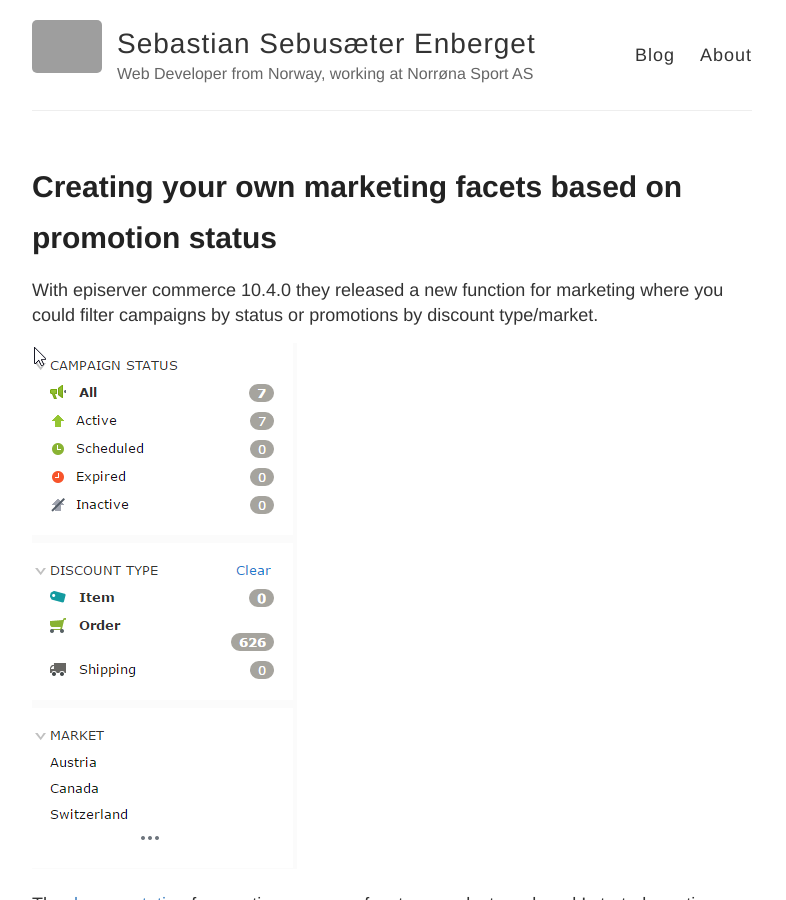
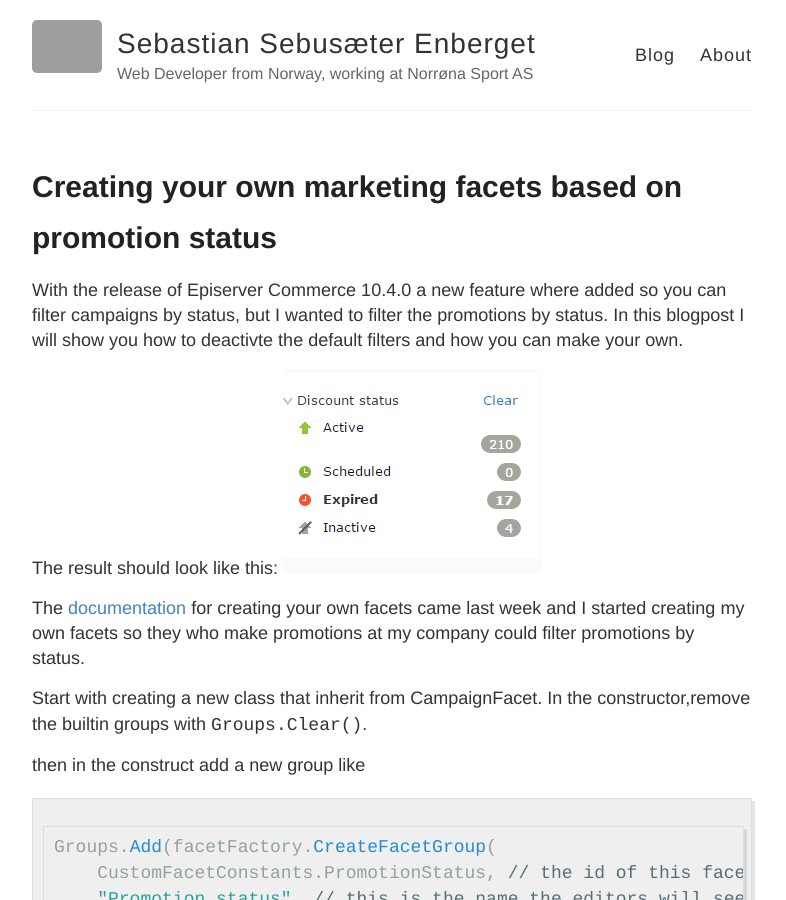
Before and after one commit to Sebbe/sebbe.github.com, a Jekyll site: the page built from _posts/2017-03-20-creating-your-own-facets.md, in a window 1280 px wide and 900 px high. Shown: the whole window, without its empty margins (248-1034 px from the left). Built offline with Jekyll 4.4.1, drawn with Linux system fonts in a browser that asks for light colours; comment, search, counter and statistics services are not loaded; some of the changed text lies outside the part shown; grey boxes are pictures that could not be loaded.

Commit message:
Update 2017-03-20-creating-your-own-facets.md

````diff
--- a/_posts/2017-03-20-creating-your-own-facets.md
+++ b/_posts/2017-03-20-creating-your-own-facets.md
@@ -1,11 +1,13 @@
 ---
 layout: post
 title: Creating your own marketing facets based on promotion status
+category: episerver
+tags: [episerver, promotions]
 ---
 
-With episerver commerce 10.4.0 they released a new function for marketing where you could filter campaigns by status or promotions by discount type/market.
+With the release of Episerver Commerce 10.4.0 a new feature where added so you can filter campaigns by status, but I wanted to filter the promotions by status. In this blogpost I will show you how to deactivte the default filters and how you can make your own.
 
-![Image of builting facets]({{ site.baseurl }}/images/2017-03-20/builtin-marketing-facets.png)
+The result should look like this: ![promotion status facets]({{ site.baseUrl }}/images/2017-03-20/promotion-status-facets.png)
 
 The [documentation](http://world.episerver.com/documentation/developer-guides/commerce/marketing/custom-facets-in-the-marketing-overview/) for creating your own facets came last week and I started creating my own facets so they who make promotions at my company could filter promotions by status.
 
@@ -332,8 +334,6 @@ public class CustomGetSalesCampaignChildrenQuery : GetSalesCampaignChildrenQuery
 }
 ```
 
-If you followed this guide then you should now be able to build the solution and get promotions based on status.
-
-![promotion status facets]({{ site.baseUrl }}/images/2017-03-20/promotion-status-facets.png)
+And thats it :) All that is needed then is to test it out
 
 I have made an example with the quicksilver repository which can be found [here](https://github.com/Sebbe/Quicksilver/tree/CustomMarketingFacets). In there I have allso made so you could filter Campaigns by Campaigns, so have a look if that looks interesting :)
````
